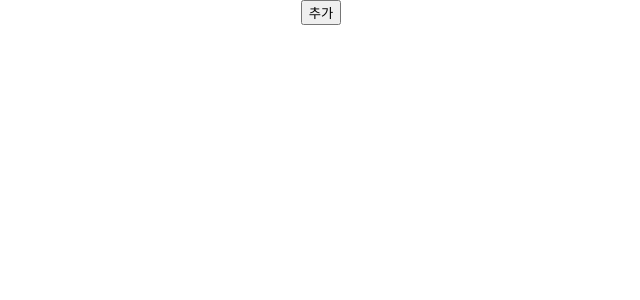
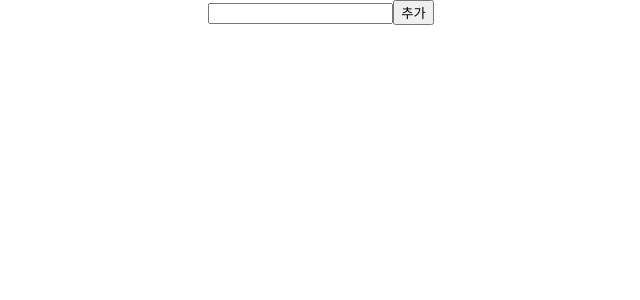
Before and after one commit to hoooooojjjj/TodoListWithExpo, a React (Create React App) app in the folder learning-redux/: page / in a window 1280 px wide. Shown: the top 300 px of the page, without its empty margins (319-959 px from the left). Built offline with nearby package versions, Linux system fonts and the light colour scheme.

Commit message:
리덕스 툴킷 완료

```diff
--- a/learning-redux/src/components/RtkTodo.tsx
+++ b/learning-redux/src/components/RtkTodo.tsx
@@ -1,9 +1,11 @@
-import React from "react";
+import React, { useState } from "react";
 import { useDispatch, useSelector } from "react-redux";
 import { RootState } from "../reducer/rtkStore";
 import { addTodo } from "../reducer/rtkReducer";
 
 function RtkTodo() {
+  const [text, setText] = useState<string>("");
+
   const todo: {
     id: number;
     todo: string;
@@ -12,10 +14,18 @@ function RtkTodo() {
   const TodoDispatch = useDispatch();
 
   const addTodos = () => {
-    TodoDispatch(addTodo({ id: Date.now(), todo: "text" }));
+    TodoDispatch(addTodo({ id: Date.now(), todo: text }));
+    setText("");
   };
   return (
     <div>
+      <input
+        type="text"
+        value={text}
+        onChange={(e) => {
+          setText(e.target.value);
+        }}
+      ></input>
       <button onClick={addTodos}>추가</button>
       {todo.map((todo) => (
         <div key={todo.id}>{todo.todo}</div>
```
